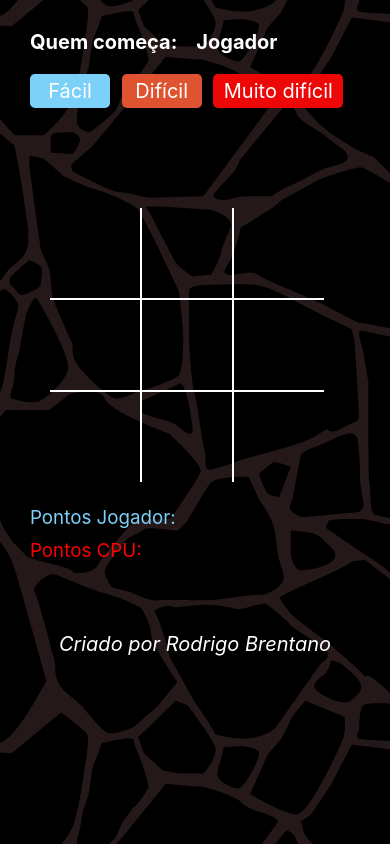
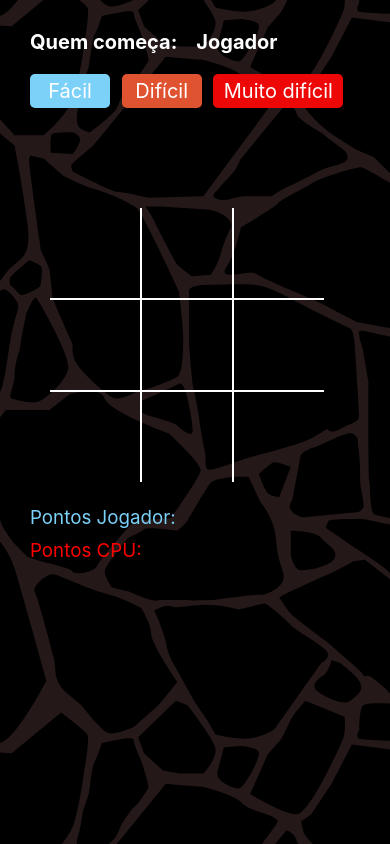
Before and after one commit to RodrigoBJJ94/jogo-da-velha-vs-cpu-javascript-html-css, a plain HTML site: page index.html in a window 390 px wide. Drawn offline with nearby package versions, Linux system fonts and the light colour scheme.

Commit message:
Version 1.48

```diff
--- a/assets/css/style.css
+++ b/assets/css/style.css
@@ -66,14 +66,6 @@ body {
 
 .easy:hover {
     background: rgba(124, 209, 249, 0.8);
-}
-
-footer p {
-    font-size: 2rem;
-    font-style: italic;
-    text-align: center;
-    margin-top: 15rem;
-    color: white;
 }
 
 .position-game {
@@ -187,9 +179,6 @@ footer p {
         margin-top: 7rem;
     }
 
-    footer p {
-        margin-top: 7rem;
-    }
     .div-menu {
         margin-left: 0rem;
     }
@@ -243,10 +232,6 @@ footer p {
         margin-left: 3.5rem;
     }
 
-    footer p {
-        margin-top: 5rem;
-    }
-
     .easy {
         font-size: 1.8rem;
         margin-left: 1rem;
--- a/index.html
+++ b/index.html
@@ -31,9 +31,6 @@
             <p class="points-player">Pontos Jogador:</p>
             <p class="points-cpu">Pontos CPU:</p>
         </div>
-        <footer>
-            <p>Criado por Rodrigo Brentano</p>
-        </footer>
     <script src="/assets/js/index.js"></script>
     <script src="https://unpkg.com/sweetalert/dist/sweetalert.min.js"></script>
 </body>
```
